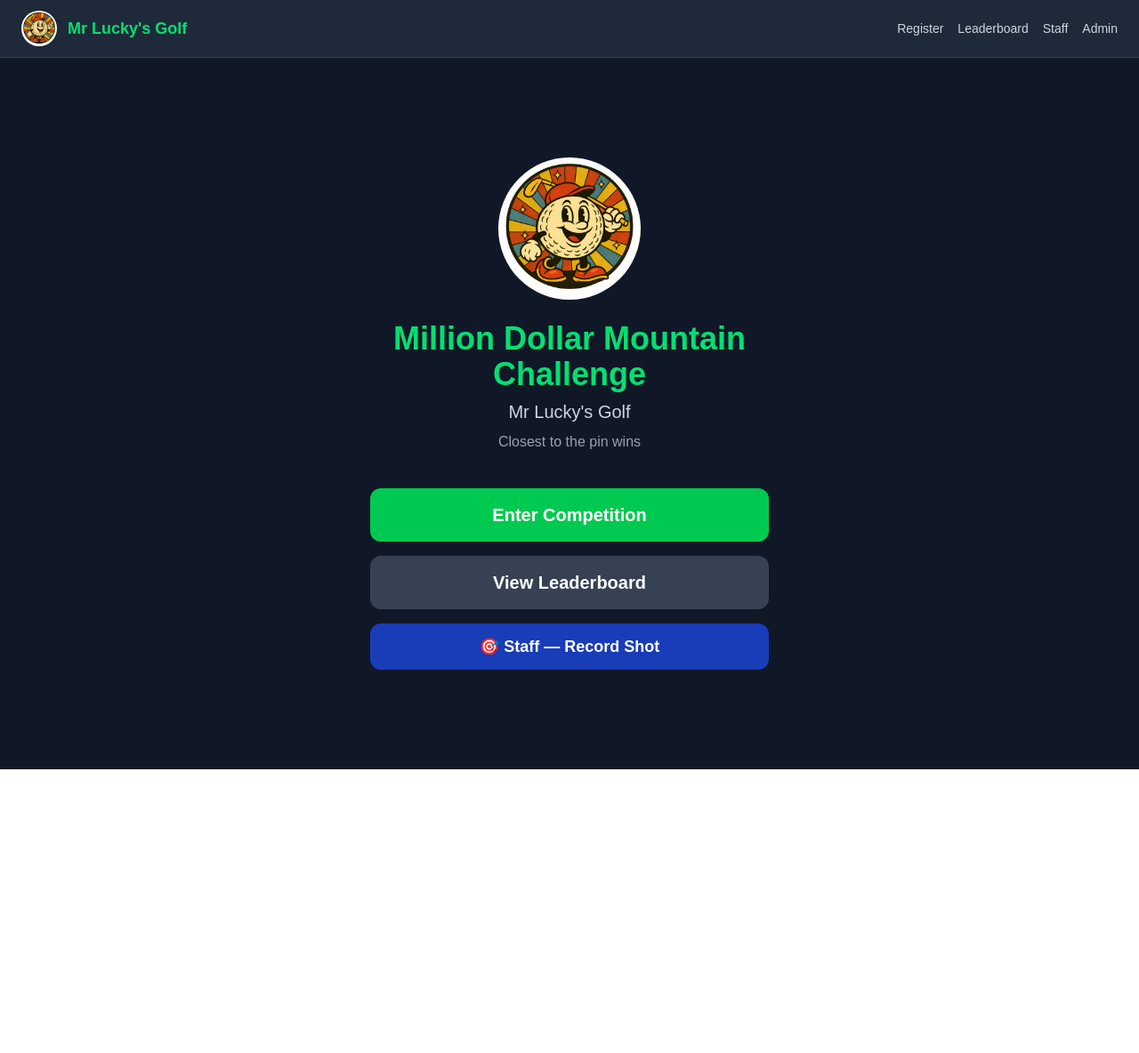
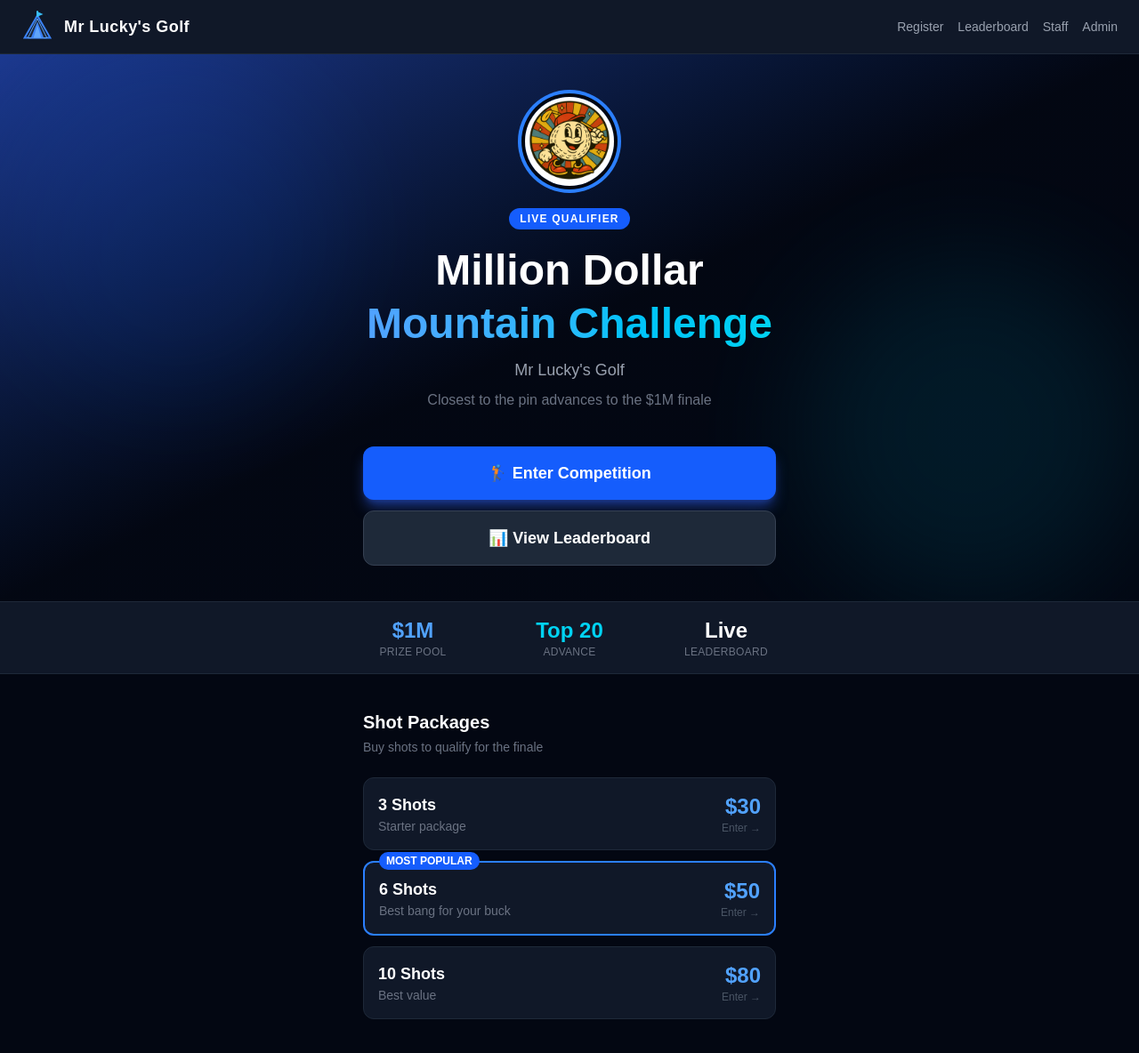
Before and after one commit to C1letner/stadium-challenge, a Next.js app: page / in a window 1280 px wide. Shown: the whole page at 89% size. Before the commit the page ends 865 px from the top, so only its background shows below. Built offline with nearby package versions, Linux system fonts and the light colour scheme.

Commit message:
add custom mountain logo mark to header

```diff
--- a/app/layout.tsx
+++ b/app/layout.tsx
@@ -1,7 +1,6 @@
 import type { Metadata } from 'next'
 import { Geist, Geist_Mono } from 'next/font/google'
 import './globals.css'
-import Image from 'next/image'
 import Link from 'next/link'
 
 const geistSans = Geist({
@@ -19,6 +18,34 @@ export const metadata: Metadata = {
   description: 'Mr Lucky\'s Golf — Closest to the pin wins',
 }
 
+function LogoMark({ size = 36 }: { size?: number }) {
+  const s = size
+  const cx = s / 2
+  const top = s * 0.15
+  const mid = s * 0.85
+  const left = s * 0.1
+  const right = s * 0.9
+  const m1l = s * 0.2
+  const m1r = s * 0.8
+  const m2l = s * 0.3
+  const m2r = s * 0.7
+  const m3l = s * 0.38
+  const m3r = s * 0.62
+  const stickX = cx
+  const stickTop = top - s * 0.12
+  const stickBottom = top + s * 0.02
+  return (
+    <svg width={s} height={s} viewBox={`0 0 ${s} ${s}`} fill="none">
+      <polygon points={`${cx},${top} ${left},${mid} ${right},${mid}`} stroke="#3b82f6" strokeWidth="2" fill="none"/>
+      <polygon points={`${cx},${top + s*0.1} ${m1l},${mid} ${m1r},${mid}`} fill="#1e293b" stroke="#60a5fa" strokeWidth="1"/>
+      <polygon points={`${cx},${top + s*0.2} ${m2l},${mid} ${m2r},${mid}`} fill="#3b82f6"/>
+      <polygon points={`${cx},${top + s*0.3} ${m3l},${mid} ${m3r},${mid}`} fill="#60a5fa"/>
+      <line x1={stickX} y1={stickBottom} x2={stickX} y2={stickTop} stroke="#38bdf8" strokeWidth="2" strokeLinecap="round"/>
+      <polygon points={`${stickX},${stickTop} ${stickX + s*0.18},${stickTop + s*0.08} ${stickX},${stickTop + s*0.16}`} fill="#38bdf8"/>
+    </svg>
+  )
+}
+
 export default function RootLayout({
   children,
 }: {
@@ -26,23 +53,17 @@ export default function RootLayout({
 }) {
   return (
     <html lang="en">
-      <body className={`${geistSans.variable} ${geistMono.variable} antialiased bg-gray-900`}>
-        <header className="flex items-center justify-between px-6 py-3 bg-gray-800 border-b border-gray-700">
+      <body className={`${geistSans.variable} ${geistMono.variable} antialiased bg-gray-950`}>
+        <header className="flex items-center justify-between px-6 py-3 bg-gray-900 border-b border-gray-800">
           <Link href="/" className="flex items-center gap-3">
-            <Image
-              src="/Mr luckys - Social logo.png"
-              alt="Mr Lucky's Golf"
-              width={40}
-              height={40}
-              className="rounded-full"
-            />
-            <span className="text-green-400 font-bold text-lg hover:text-green-300">Mr Lucky's Golf</span>
+            <LogoMark size={36} />
+            <span className="text-white font-black text-lg tracking-wide hover:text-blue-400 transition-colors">Mr Lucky's Golf</span>
           </Link>
           <nav className="flex items-center gap-4">
-            <Link href="/register" className="text-gray-300 hover:text-green-400 text-sm font-medium">Register</Link>
-            <Link href="/leaderboard" className="text-gray-300 hover:text-green-400 text-sm font-medium">Leaderboard</Link>
-            <Link href="/shots" className="text-gray-300 hover:text-green-400 text-sm font-medium">Staff</Link>
-            <Link href="/admin" className="text-gray-300 hover:text-green-400 text-sm font-medium">Admin</Link>
+            <Link href="/register" className="text-gray-400 hover:text-blue-400 text-sm font-medium transition-colors">Register</Link>
+            <Link href="/leaderboard" className="text-gray-400 hover:text-blue-400 text-sm font-medium transition-colors">Leaderboard</Link>
+            <Link href="/shots" className="text-gray-400 hover:text-blue-400 text-sm font-medium transition-colors">Staff</Link>
+            <Link href="/admin" className="text-gray-400 hover:text-blue-400 text-sm font-medium transition-colors">Admin</Link>
           </nav>
         </header>
         {children}
--- a/app/page.tsx
+++ b/app/page.tsx
@@ -3,34 +3,107 @@ import Image from 'next/image'
 
 export default function Home() {
   return (
-    <main className="min-h-screen bg-gray-900 text-white flex flex-col items-center justify-center p-8">
-      <div className="max-w-md w-full text-center">
+    <main className="min-h-screen bg-gray-950 text-white">
+      {/* Hero Section */}
+      <div className="relative overflow-hidden">
+        <div className="absolute inset-0 bg-gradient-to-br from-blue-900 via-gray-950 to-gray-950"></div>
+        <div className="absolute top-0 left-0 w-96 h-96 bg-blue-600 rounded-full filter blur-3xl opacity-10"></div>
+        <div className="absolute bottom-0 right-0 w-96 h-96 bg-cyan-500 rounded-full filter blur-3xl opacity-10"></div>
+
+        <div className="relative max-w-lg mx-auto px-6 pt-12 pb-10 text-center">
           <Image
             src="/Mr luckys - Social logo.png"
             alt="Mr Lucky's Golf"
-          width={160}
-          height={160}
-          className="mx-auto mb-6 rounded-full"
+            width={100}
+            height={100}
+            className="mx-auto mb-6 rounded-full ring-4 ring-blue-500 ring-offset-4 ring-offset-gray-950"
           />
-        <h1 className="text-4xl font-bold text-green-400 mb-2">Million Dollar Mountain Challenge</h1>
-        <p className="text-xl text-gray-300 mb-2">Mr Lucky's Golf</p>
-        <p className="text-gray-400 mb-10">Closest to the pin wins</p>
+          <div className="inline-block bg-blue-600 text-white text-xs font-bold px-3 py-1 rounded-full mb-4 tracking-widest uppercase">
+            Live Qualifier
+          </div>
+          <h1 className="text-5xl font-black text-white mb-2 leading-tight">
+            Million Dollar<br />
+            <span className="text-transparent bg-clip-text bg-gradient-to-r from-blue-400 to-cyan-400">
+              Mountain Challenge
+            </span>
+          </h1>
+          <p className="text-gray-400 text-lg mb-2">Mr Lucky's Golf</p>
+          <p className="text-gray-500 mb-10">Closest to the pin advances to the $1M finale</p>
 
-        <div className="flex flex-col gap-4">
+          <div className="flex flex-col gap-3">
             <Link href="/register">
-            <button className="w-full bg-green-500 hover:bg-green-400 text-white text-xl font-bold py-4 px-8 rounded-xl">
-              Enter Competition
+              <button className="w-full bg-blue-600 hover:bg-blue-500 active:bg-blue-700 text-white text-lg font-black py-4 px-8 rounded-xl transition-all shadow-lg shadow-blue-900">
+                🏌️ Enter Competition
               </button>
             </Link>
             <Link href="/leaderboard">
-            <button className="w-full bg-gray-700 hover:bg-gray-600 text-white text-xl font-bold py-4 px-8 rounded-xl">
-              View Leaderboard
+              <button className="w-full bg-gray-800 hover:bg-gray-700 border border-gray-700 text-white text-lg font-bold py-4 px-8 rounded-xl transition-all">
+                📊 View Leaderboard
               </button>
             </Link>
-          <Link href="/shots">
-            <button className="w-full bg-blue-800 hover:bg-blue-700 text-white text-lg font-bold py-3 px-8 rounded-xl">
-              🎯 Staff — Record Shot
-            </button>
+          </div>
+        </div>
+      </div>
+
+      {/* Stats Bar */}
+      <div className="bg-gray-900 border-y border-gray-800 px-6 py-4">
+        <div className="max-w-lg mx-auto grid grid-cols-3 gap-4 text-center">
+          <div>
+            <p className="text-2xl font-black text-blue-400">$1M</p>
+            <p className="text-gray-500 text-xs uppercase tracking-wide">Prize Pool</p>
+          </div>
+          <div>
+            <p className="text-2xl font-black text-cyan-400">Top 20</p>
+            <p className="text-gray-500 text-xs uppercase tracking-wide">Advance</p>
+          </div>
+          <div>
+            <p className="text-2xl font-black text-white">Live</p>
+            <p className="text-gray-500 text-xs uppercase tracking-wide">Leaderboard</p>
+          </div>
+        </div>
+      </div>
+
+      {/* Packages */}
+      <div className="max-w-lg mx-auto px-6 py-10">
+        <h2 className="text-xl font-black text-white mb-1">Shot Packages</h2>
+        <p className="text-gray-500 text-sm mb-6">Buy shots to qualify for the finale</p>
+        <div className="flex flex-col gap-3">
+          <Link href="/register">
+            <div className="bg-gray-900 border border-gray-800 hover:border-blue-500 rounded-xl p-4 flex items-center justify-between transition-all cursor-pointer group">
+              <div>
+                <p className="font-black text-white text-lg">3 Shots</p>
+                <p className="text-gray-500 text-sm">Starter package</p>
+              </div>
+              <div className="text-right">
+                <p className="text-2xl font-black text-blue-400">$30</p>
+                <p className="text-gray-600 text-xs group-hover:text-blue-400 transition-all">Enter →</p>
+              </div>
+            </div>
+          </Link>
+          <Link href="/register">
+            <div className="bg-gray-900 border-2 border-blue-500 rounded-xl p-4 flex items-center justify-between transition-all cursor-pointer relative">
+              <div className="absolute -top-3 left-4 bg-blue-600 text-white text-xs font-bold px-2 py-0.5 rounded-full">MOST POPULAR</div>
+              <div>
+                <p className="font-black text-white text-lg">6 Shots</p>
+                <p className="text-gray-500 text-sm">Best bang for your buck</p>
+              </div>
+              <div className="text-right">
+                <p className="text-2xl font-black text-blue-400">$50</p>
+                <p className="text-gray-600 text-xs">Enter →</p>
+              </div>
+            </div>
+          </Link>
+          <Link href="/register">
+            <div className="bg-gray-900 border border-gray-800 hover:border-blue-500 rounded-xl p-4 flex items-center justify-between transition-all cursor-pointer group">
+              <div>
+                <p className="font-black text-white text-lg">10 Shots</p>
+                <p className="text-gray-500 text-sm">Best value</p>
+              </div>
+              <div className="text-right">
+                <p className="text-2xl font-black text-blue-400">$80</p>
+                <p className="text-gray-600 text-xs group-hover:text-blue-400 transition-all">Enter →</p>
+              </div>
+            </div>
           </Link>
         </div>
       </div>
```
Lines whose indentation alone changed are shown as unchanged.
